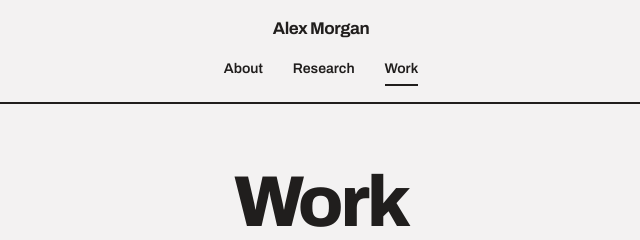
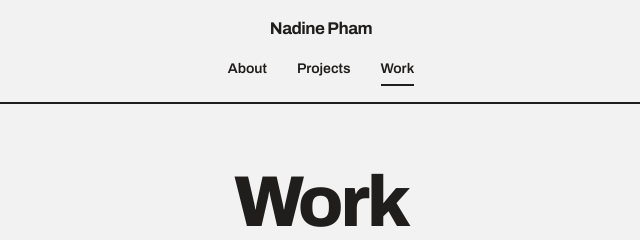
Before and after one commit to Nininolie/New-lesson, a plain HTML site: page Projects.html in a window 1280 px wide. Shown: the top 240 px of the page, 319-959 px from the left. Drawn offline with Linux system fonts and the light colour scheme.

Commit message:
Update and rename work.html to Projects.html

```diff
--- a/work.html
+++ b/Projects.html
@@ -5,8 +5,8 @@
 <meta name="viewport" content="width=device-width, initial-scale=1">
 <!-- LABEL: "Work" is the neutral default. Researchers: rename to "Publications". Students: "Projects".
      Change it in the nav link on all four pages, the <h1> below, and this <title>. -->
-<title>Work · Alex Morgan</title>
-<meta name="description" content="Papers, projects, posters and talks by Alex Morgan.">
+<title>Projects · Nadine Pham</title>
+<meta name="description" content="Papers, projects, posters and talks by Nadine Pham.">
 <link rel="icon" href="images/favicon.svg" type="image/svg+xml">
 <link rel="preconnect" href="https://fonts.googleapis.com">
 <link rel="preconnect" href="https://fonts.gstatic.com" crossorigin>
@@ -20,9 +20,9 @@
 
 <nav class="nav" aria-label="Main">
   <!-- EDIT: your name; links back to the home page -->
-  <a class="nav-name" href="index.html">Alex Morgan</a>
+  <a class="nav-name" href="index.html">Nadine Pham</a>
   <a href="about.html">About</a>
-  <a href="research.html">Research</a>
+  <a href="Projects.html">Projects</a>
   <a href="work.html" aria-current="page">Work</a>
 </nav>
 
```
